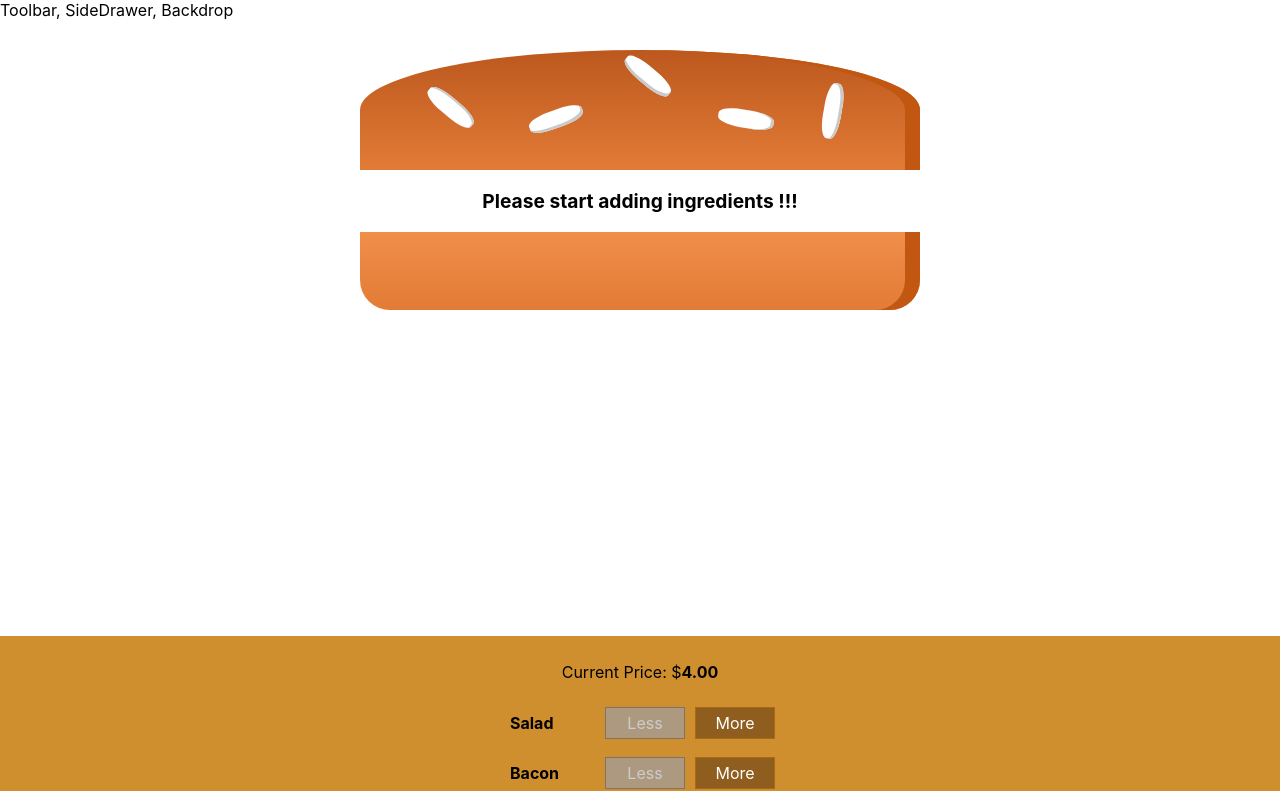
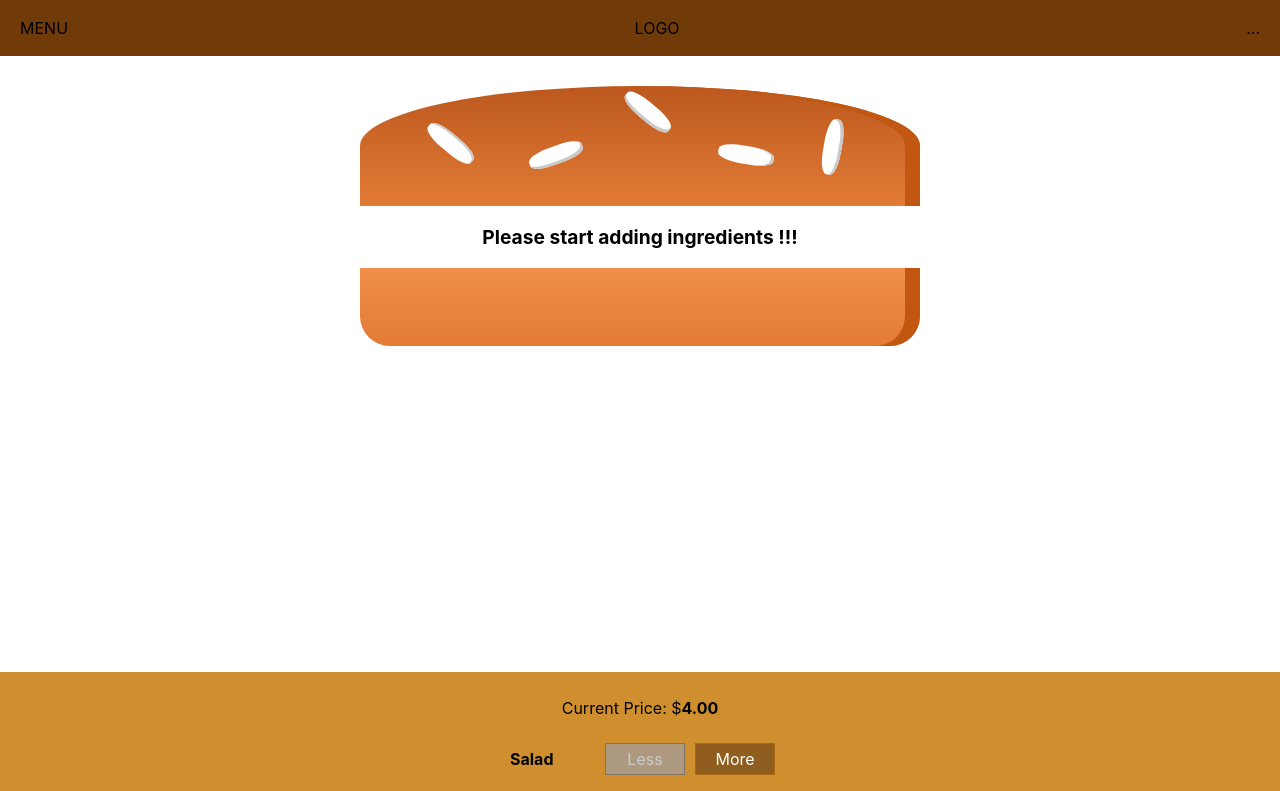
Before and after one commit to kumudug/react_burger_builder, a React (Create React App) app: page / in a window 1280 px wide. Shown: the top 791 px of the page. Built offline with nearby package versions, Linux system fonts and the light colour scheme.

Commit message:
Resolves #16. Add toolbar to burger builder

```diff
--- a/src/components/Layout/Layout.js
+++ b/src/components/Layout/Layout.js
@@ -1,10 +1,11 @@
 import React from 'react';
 
 import styles from "./Layout.module.css";
+import Toolbar from '../Navigation/Toolbar/Toolbar';
 
 const layout = (props) => (
     <React.Fragment>
-        <div>Toolbar, SideDrawer, Backdrop</div>
+        <Toolbar />
         <main className={styles.Content}>
             {props.children}
         </main>
--- a/src/components/Layout/Layout.module.css
+++ b/src/components/Layout/Layout.module.css
@@ -1,3 +1,3 @@
 .Content {
-    margin-top: 16px;
+    margin-top: 72px;
 }
```
